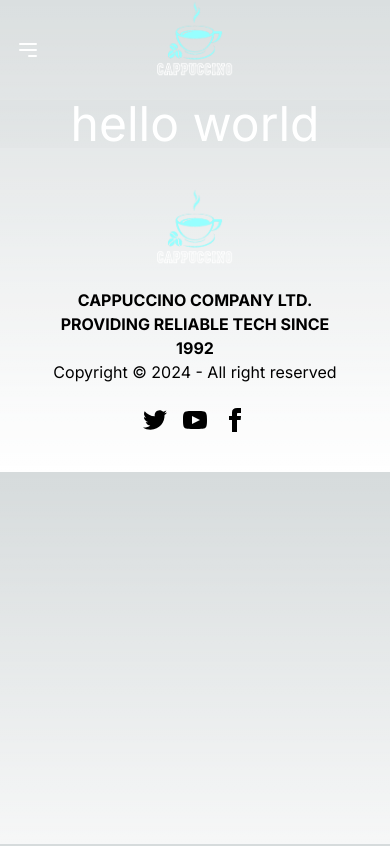
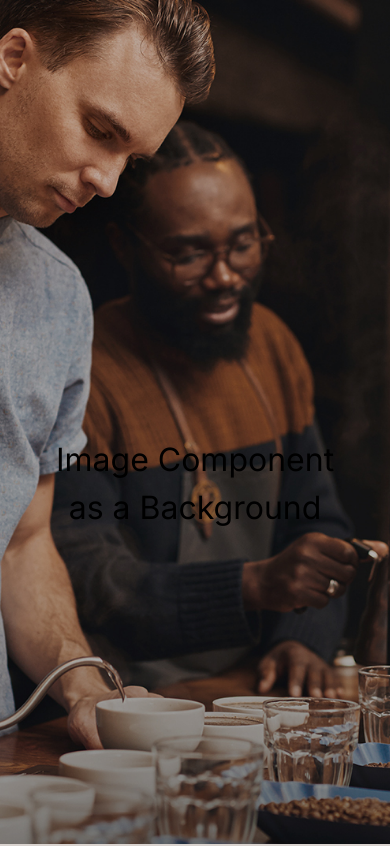
Before and after one commit to xnafi/cappuccino, a Next.js app: page / in a window 390 px wide. Shown: the top 846 px of the page. Built offline with nearby package versions, Linux system fonts and the light colour scheme.

Commit message:
navbar edit done

```diff
--- a/src/app/globals.css
+++ b/src/app/globals.css
@@ -11,8 +11,8 @@
 @media (prefers-color-scheme: dark) {
   :root {
     --foreground-rgb: 255, 255, 255;
-    --background-start-rgb: 0, 0, 0;
-    --background-end-rgb: 0, 0, 0;
+    --background-start-rgb: 100, 50, 55;
+    --background-end-rgb: 150, 110, 70;
   }
 }
 
--- a/src/app/home/page.tsx
+++ b/src/app/home/page.tsx
@@ -3,7 +3,7 @@ import React from "react";
 
 export default function HomePage() {
   return (
-    <div className="flex flex-col justify-center items-center">
+    <div className="flex flex-col justify-center items-center max-w-[1200px]">
       <Banner />
     </div>
   );
--- a/src/app/page.tsx
+++ b/src/app/page.tsx
@@ -2,7 +2,7 @@ import HomePage from "./home/page";
 
 export default function Home() {
   return (
-    <div>
+    <div className="overflow-hidden">
       <HomePage />
     </div>
   );
--- a/src/components/shared/Footer/Footer.tsx
+++ b/src/components/shared/Footer/Footer.tsx
@@ -4,7 +4,7 @@ import Image from "next/image";
 
 export default function Footer() {
   return (
-    <footer className=" bg-white/10 p-10 bg-primary text-primary-content flex flex-col justify-center items-center space-y-6">
+    <footer className=" bg-[#6F4E37]/20 p-10 bg-primary text-primary-content flex flex-col justify-center items-center space-y-6 ">
       <div className="flex flex-col items-center justify-center text-center">
         <Image src={logo} height={100} width={100} alt="" />
         <p className="font-bold uppercase">
--- a/src/components/shared/Navbar/Navbar.tsx
+++ b/src/components/shared/Navbar/Navbar.tsx
@@ -1,6 +1,6 @@
 "use client";
 // components/Navbar.tsx
-import { useState } from "react";
+import { useEffect, useState } from "react";
 import { motion } from "framer-motion";
 import Link from "next/link";
 import { usePathname } from "next/navigation";
@@ -11,6 +11,7 @@ const Navbar = () => {
   const [isOpen, setIsOpen] = useState(false);
   const [isHovered, setIsHovered] = useState(false);
   const [isServicesOpen, setIsServicesOpen] = useState(false);
+  const [isVisible, setIsVisible] = useState(false);
   const router = usePathname();
 
   const handleToggle = () => {
@@ -18,9 +19,29 @@ const Navbar = () => {
   };
 
   const isActive = (path: string) => router === path;
+  useEffect(() => {
+    // Function to handle scroll events
+    const handleScroll = () => {
+      const isTop = window.scrollY === 0; // Check if user is at the top of the page
+      setIsVisible(!isTop); // Set visibility based on scroll position
+    };
+
+    // Attach scroll event listener
+    window.addEventListener("scroll", handleScroll);
+
+    // Clean up function to remove scroll event listener
+    return () => {
+      window.removeEventListener("scroll", handleScroll);
+    };
+  }, []);
 
   return (
-    <nav className="bg-white/10 text-white">
+    <motion.nav
+      initial={{ y: -100 }}
+      animate={{ y: isVisible ? 0 : -100 }}
+      transition={{ ease: "easeOut", duration: 0.5 }}
+      className="bg-[#6F4E37]/50 text-white fixed top-0 w-full"
+    >
       <div className=" max-w-[1200px] mx-auto px-2 sm:px-6 lg:px-8">
         <div className="relative flex items-center justify-between h-[100] w-full">
           <div className="absolute inset-y-0 left-0 flex items-center sm:hidden">
@@ -320,7 +341,7 @@ const Navbar = () => {
           </Link>
         </div>
       </motion.div>
-    </nav>
+    </motion.nav>
   );
 };
 
--- a/src/components/view/Banner.tsx/Banner.tsx
+++ b/src/components/view/Banner.tsx/Banner.tsx
@@ -1,9 +1,29 @@
+import Image from "next/image";
 import React from "react";
+import banner from "../../../../public/assets/banner/home-1-slider.jpg";
+import style from "./banner.module.css";
 
 export default function Banner() {
   return (
-    <div>
-      <h1 className="text-5xl text-white">hello world</h1>
+    <div className="h-screen flex flex-col mx-auto">
+      <div className={`${style.bgWrap}`}>
+        <Image
+          alt="banner"
+          src={banner}
+          placeholder="blur"
+          quality={100}
+          fill
+          sizes="100vw"
+          style={{
+            objectFit: "cover",
+          }}
+        />
+      </div>
+      <div className={`${style.bgText} w-full mb-[80%] lg:mb-[40%]`}>
+        Image Component
+        <br />
+        as a Background
+      </div>
     </div>
   );
 }
--- /dev/null
+++ b/src/components/view/Banner.tsx/banner.module.css
@@ -0,0 +1,16 @@
+.bgWrap {
+  height: 100vh;
+  width: 100vw;
+  overflow: hidden;
+  z-index: -1;
+  background-position: center;
+}
+
+.bgText {
+  font-size: 2rem;
+  line-height: 3rem;
+  text-align: center;
+  padding-top: 40vh;
+  width: full;
+  height: 100vh;
+}
```
Also changed, not shown: public/assets/banner/home-1-slider.jpg (added), public/assets/home-1-s-slider-1.jpg (added).
